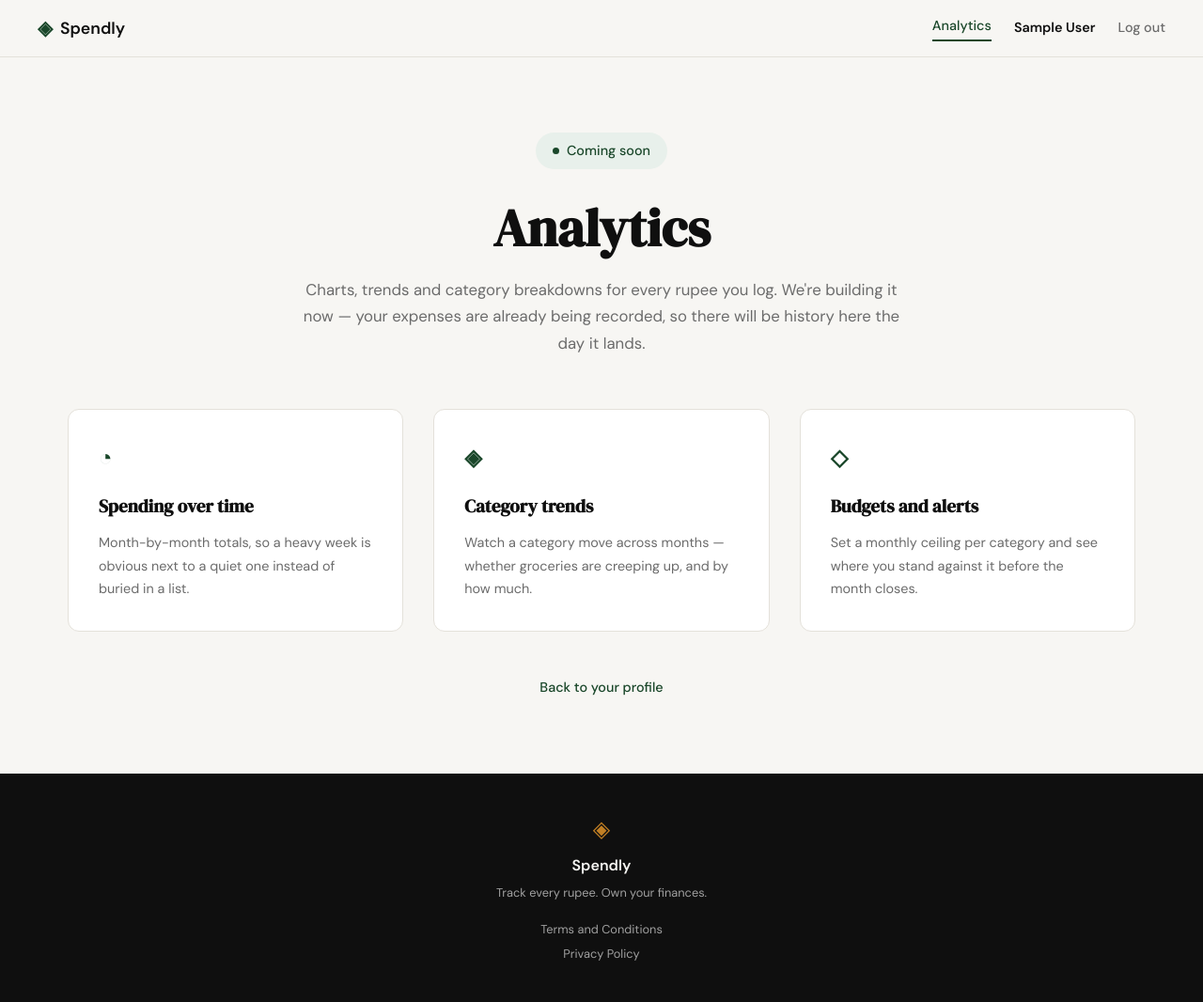
After one commit to parsu24/Spendly, a Flask app: page /analytics in a window 1280 px wide. The commit adds this page. Shown: the whole page at 94% size. Run offline with Flask 3, Linux system fonts and the light colour scheme; the visitor is signed in with stand-in values (Sample User, id 1).

Commit message:
add coming soon page

```diff
--- a/app.py
+++ b/app.py
@@ -660,6 +660,22 @@ def profile_delete():
     return redirect(url_for("landing"))
 
 
+@app.route("/analytics")
+def analytics():
+    # The same guard /profile and every account route above use: identity is
+    # read from the session and nothing else. There is no query yet — the page
+    # is a placeholder — but the gate goes on now rather than later, so the
+    # route never spends a single commit answering to logged-out visitors.
+    #
+    # Redirect rather than 404: unlike /profile/<id>, this URL is the same page
+    # for everyone, so there is nothing to disclose by admitting it exists. The
+    # useful answer to "you are not signed in" is the sign-in form.
+    if not session.get("user_id"):
+        return redirect(url_for("login"))
+
+    return render_template("analytics.html")
+
+
 @app.route("/terms")
 def terms():
     return render_template("terms.html")
--- a/static/css/style.css
+++ b/static/css/style.css
@@ -106,6 +106,15 @@ a { color: inherit; text-decoration: none; }
 /* Scoped to .nav-links so it outranks the `.nav-links a` colour above — the
    greeting is a link to the profile now, not a plain span. */
 .nav-links .nav-user { color: var(--ink); font-weight: 600; }
+
+/* Scoped for the same reason .nav-user is: it has to outrank `.nav-links a`.
+   Colour alone would carry the whole signal, so the rule underneath it does
+   the work for anyone who cannot see the difference in green. */
+.nav-links a.is-active {
+    color: var(--accent);
+    border-bottom: 2px solid var(--accent);
+    padding-bottom: 2px;
+}
 
 .nav-cta {
     background: var(--ink) !important;
@@ -871,6 +880,58 @@ a { color: inherit; text-decoration: none; }
 .profile-danger-link a:hover { text-decoration: underline; }
 
 /* ------------------------------------------------------------------ */
+/* Analytics (coming soon)                                             */
+/* ------------------------------------------------------------------ */
+
+.analytics {
+    max-width: var(--max-width);
+    margin: 0 auto;
+    padding: 5rem 2rem;
+    text-align: center;
+}
+
+.analytics-inner {
+    max-width: 640px;
+    margin: 0 auto 3.5rem;
+}
+
+/* The display serif, unlike .hero-title's heavy sans: this is a page heading
+   in the app, the shape .profile-card-title and .legal-title already use, not
+   the marketing headline the landing page opens with. */
+.analytics-title {
+    font-family: var(--font-display);
+    font-size: clamp(2.5rem, 5vw, 3.5rem);
+    line-height: 1.1;
+    color: var(--ink);
+    margin-bottom: 1.25rem;
+}
+
+.analytics-subtitle {
+    font-size: 1.05rem;
+    color: var(--ink-muted);
+    line-height: 1.7;
+}
+
+/* Its own grid rather than .features-inner, because that one comes attached to
+   .features' full-width warm band and borders — this row sits on the page. */
+.analytics-features {
+    display: grid;
+    grid-template-columns: repeat(3, 1fr);
+    gap: 2rem;
+    text-align: left;
+}
+
+.analytics-back {
+    margin-top: 3rem;
+    font-size: 0.9rem;
+    color: var(--ink-muted);
+}
+
+.analytics-back a { color: var(--accent); font-weight: 500; }
+
+.analytics-back a:hover { text-decoration: underline; }
+
+/* ------------------------------------------------------------------ */
 /* Footer                                                              */
 /* ------------------------------------------------------------------ */
 
@@ -925,14 +986,23 @@ a { color: inherit; text-decoration: none; }
     .dash-stats { grid-template-columns: 1fr; }
 
     .features-inner { grid-template-columns: 1fr; }
+    .analytics-features { grid-template-columns: 1fr; }
 
     .profile-stats { grid-template-columns: repeat(2, 1fr); }
 }
 
 @media (max-width: 600px) {
     /* .nav-user is exempt: it became a link in Step 4 and would otherwise be
-       swept up by this rule, hiding the signed-in name on phones. */
-    .nav-links a:not(.nav-cta):not(.nav-logout):not(.nav-user) { display: none; }
+       swept up by this rule, hiding the signed-in name on phones. .nav-link is
+       exempt for a stronger reason — it is the only way into /analytics, so
+       hiding it here would leave the page reachable on a phone by typing the
+       URL and no other way. */
+    .nav-links a:not(.nav-cta):not(.nav-logout):not(.nav-user):not(.nav-link) { display: none; }
+
+    /* Three signed-in items instead of two. At 375px the 1.5rem gap overflows
+       the bar once "Analytics" joins the name and "Log out"; 1rem fits with
+       room to spare and is invisible on wider phones. */
+    .nav-links { gap: 1rem; }
     .hero { padding: 3rem 1rem 2rem; }
 
     .profile { padding: 2rem 1rem 3rem; }
--- /dev/null
+++ b/templates/analytics.html
@@ -0,0 +1,65 @@
+{% extends "base.html" %}
+
+{% block title %}Analytics — Spendly{% endblock %}
+
+{% block content %}
+
+<section class="analytics">
+
+    <div class="analytics-inner">
+        {# Reuses the landing page's badge rather than a second pill style —
+           "this is a status marker" should look the same wherever it appears. #}
+        <span class="hero-badge">
+            <span class="hero-badge-dot"></span>
+            Coming soon
+        </span>
+
+        <h1 class="analytics-title">Analytics</h1>
+
+        <p class="analytics-subtitle">
+            Charts, trends and category breakdowns for every rupee you log.
+            We're building it now — your expenses are already being recorded,
+            so there will be history here the day it lands.
+        </p>
+    </div>
+
+    {# What is coming, in the same three-card shape the landing page uses for
+       its feature row. Static copy on purpose: nothing here reads the database
+       yet, so no figure on this page can be out of date. #}
+    <div class="analytics-features">
+        <div class="feature-card">
+            <div class="feature-icon">◔</div>
+            <h2 class="feature-title">Spending over time</h2>
+            <p class="feature-body">
+                Month-by-month totals, so a heavy week is obvious next to a
+                quiet one instead of buried in a list.
+            </p>
+        </div>
+        <div class="feature-card">
+            <div class="feature-icon">◈</div>
+            <h2 class="feature-title">Category trends</h2>
+            <p class="feature-body">
+                Watch a category move across months — whether groceries are
+                creeping up, and by how much.
+            </p>
+        </div>
+        <div class="feature-card">
+            <div class="feature-icon">◇</div>
+            <h2 class="feature-title">Budgets and alerts</h2>
+            <p class="feature-body">
+                Set a monthly ceiling per category and see where you stand
+                against it before the month closes.
+            </p>
+        </div>
+    </div>
+
+    {# A placeholder page with no way out is a dead end. The profile already
+       shows totals and a category breakdown, which is the closest thing to
+       analytics that exists today. #}
+    <p class="analytics-back">
+        <a href="{{ url_for('profile') }}">Back to your profile</a>
+    </p>
+
+</section>
+
+{% endblock %}
--- a/templates/base.html
+++ b/templates/base.html
@@ -20,6 +20,13 @@
             </a>
             <div class="nav-links">
                 {% if session.user_id %}
+                {# Signed-in only, matching the route's own guard — a link to a
+                   page that would just bounce you to the login form is worse
+                   than no link. `request.endpoint` is the route's function
+                   name, so the highlight follows the page rather than the URL
+                   text and survives the path changing. #}
+                <a href="{{ url_for('analytics') }}"
+                   class="nav-link{% if request.endpoint == 'analytics' %} is-active{% endif %}">Analytics</a>
                 <a href="{{ url_for('profile') }}" class="nav-user">{{ session.name }}</a>
                 <a href="{{ url_for('logout') }}" class="nav-logout">Log out</a>
                 {% else %}
```
